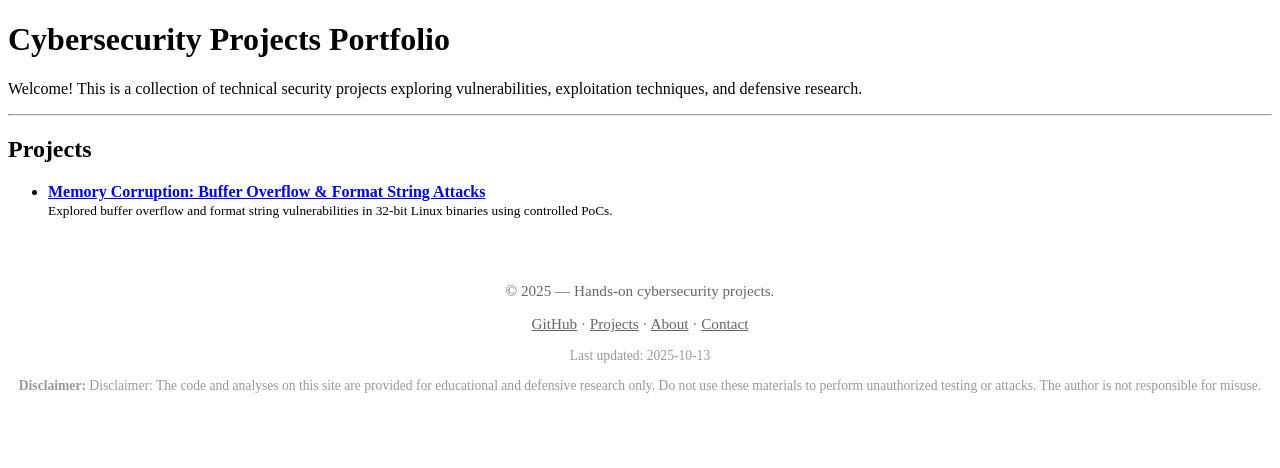
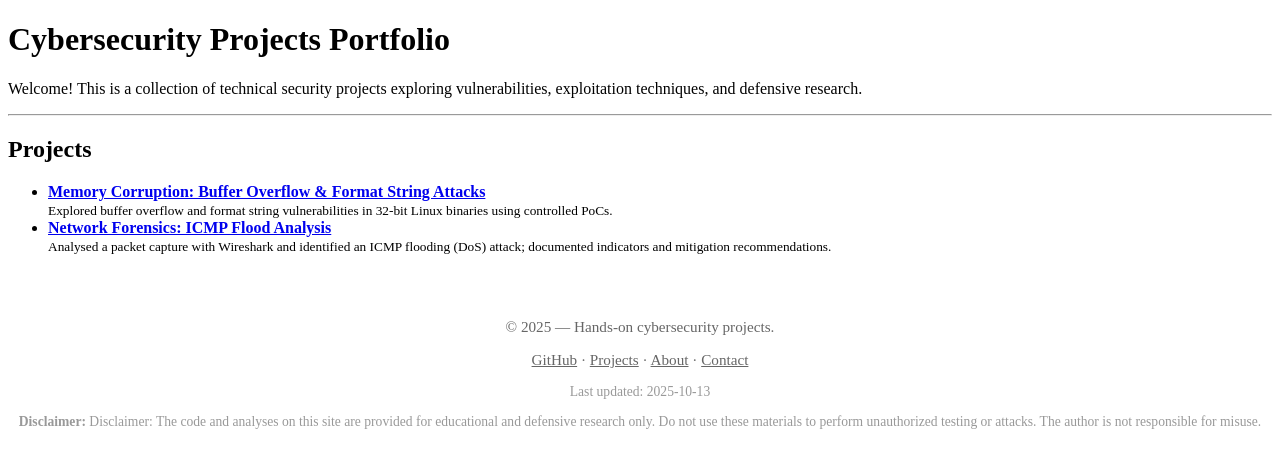
Before and after one commit to MiaMaco/miamaco.github.io, a Jekyll site: the page built from index.md, in a window 1280 px wide. Shown: the top 468 px of the page. Built offline with Jekyll 4.4.1, drawn with Linux system fonts in a browser that asks for light colours; part of the change alters nothing that is shown.

Commit message:
Add ICMP flood project and update memory corruption page

```diff
--- /dev/null
+++ b/_projects/icmp-flood-analysis.md
@@ -0,0 +1,70 @@
+---
+title: "Network Forensics: ICMP Flood Analysis"
+summary: "Analysed a packet capture with Wireshark and identified an ICMP flooding (DoS) attack; documented indicators and mitigation recommendations."
+tags: [network-forensics, wireshark, icmp, dos]
+layout: default
+---
+
+## Overview
+
+This project analyses a packet capture to determine whether a network attack occurred. Using Wireshark, I identified traffic patterns consistent with an **ICMP flood (DoS)** — a high‑rate stream of ICMP echo requests directed at one targeted server.
+
+> ⚠️ **Disclaimer:** Packet captures and analysis notes are provided for educational and defensive purposes. Do not use this material to perform unauthorized testing or attacks.
+
+---
+
+## Tools & Data
+
+- **Primary tools:** Wireshark (GUI), `tshark` (CLI), `tcpdump`
+- **Data:** Sanitized packet capture (`capture.pcap`) used for analysis
+- **Environment:** Local analysis workstation (isolated)
+
+---
+
+## What I did
+
+- Inspected the capture to determine protocol distribution and temporal traffic patterns.
+- Isolated ICMP traffic and measured volume, packet rates, and source distributions.
+- Identified a concentrated set of source IPs generating a disproportionately large number of ICMP echo requests.
+- Analysed timestamps and packet characteristics to confirm sustained flooding behavior rather than normal or sporadic ICMP activity.
+- Compiled findings and recommended mitigations for network defenders.
+
+---
+
+## Key findings
+
+- **Attack classification:** ICMP flood (Denial of Service) — sustained high volume of ICMP echo requests.
+- **Indicators observed:**
+  - Significant spike in ICMP packets within a short time window (high packets/sec).
+  - Majority of ICMP packets were echo requests (`icmp.type == 8`) with few corresponding replies.
+  - A small group of source IPs accounted for most of the traffic (top talkers).
+  - Packet payloads and sizes were repetitive, consistent with automated flooding tools.
+- **Likely impact:** Increased load on target host/network and potential service disruption or degraded performance.
+
+---
+
+## Mitigations & detection recommendations
+
+- **Mitigations:**
+  - Implement ICMP rate limiting at network edges and on hosts as appropriate.
+  - Leverage upstream filtering or blackholing when traffic saturates bandwidth.
+  - Apply access control lists (ACLs) to block or restrict unnecessary ICMP traffic.
+
+- **Detection & monitoring:**
+  - Configure alerts for sudden spikes in ICMP traffic or packets-per-second beyond normal baselines.
+  - Maintain traffic baselines to improve anomaly detection.
+  - Correlate flow data and host logs to assess impact and scope.
+
+---
+
+## Lessons learned
+
+- - Gained a deeper understanding of the Internet Control Message Protocol (ICMP), its role in network diagnostics (e.g. ping, traceroute), how it operates at Layer 3, and how it can be misused in denial-of-service scenarios.
+- Volume and pattern analysis are often sufficient to identify ICMP flooding events.
+- Preparing sanitised artifacts and concise findings helps communicate incidents to network operators and stakeholders.
+
+---
+
+## Repository
+
+[🔗 GitHub Repo (PCAP & analysis files)](https://github.com/miamaco/network-forensics-icmp-flood)
--- a/_projects/memory-corruption.md
+++ b/_projects/memory-corruption.md
@@ -26,7 +26,7 @@ Stack protections (ASLR, stack canaries, etc.) were disabled to allow low-level
 ## What I Did
 
 - Identified vulnerable code patterns (unsafe buffer handling, unvalidated format strings)
-- Analyzed memory layout using `gdb` and crafted stack diagrams
+- Analysed memory layout using `gdb` and crafted stack diagrams
 - Built controlled proof-of-concept exploits
 - Documented key exploitation principles and mitigations
 
--- a/index.md
+++ b/index.md
@@ -27,10 +27,10 @@ Welcome! This is a collection of technical security projects exploring vulnerabi
   <p>© {{ site.time | date: "%Y" }} — Hands‑on cybersecurity projects.</p>
 
   <p>
-    <a href="https://github.com/miamaco/yourrepo" target="_blank" rel="noopener">GitHub</a>
+    <a href="https://github.com/miamaco" target="_blank" rel="noopener">GitHub</a>
     · <a href="/projects/">Projects</a>
     · <a href="/about/">About</a>
-    · <a href="mailto:you@example.com">Contact</a>
+    · <a href="">Contact</a>
   </p>
 
   <p class="small">
```
